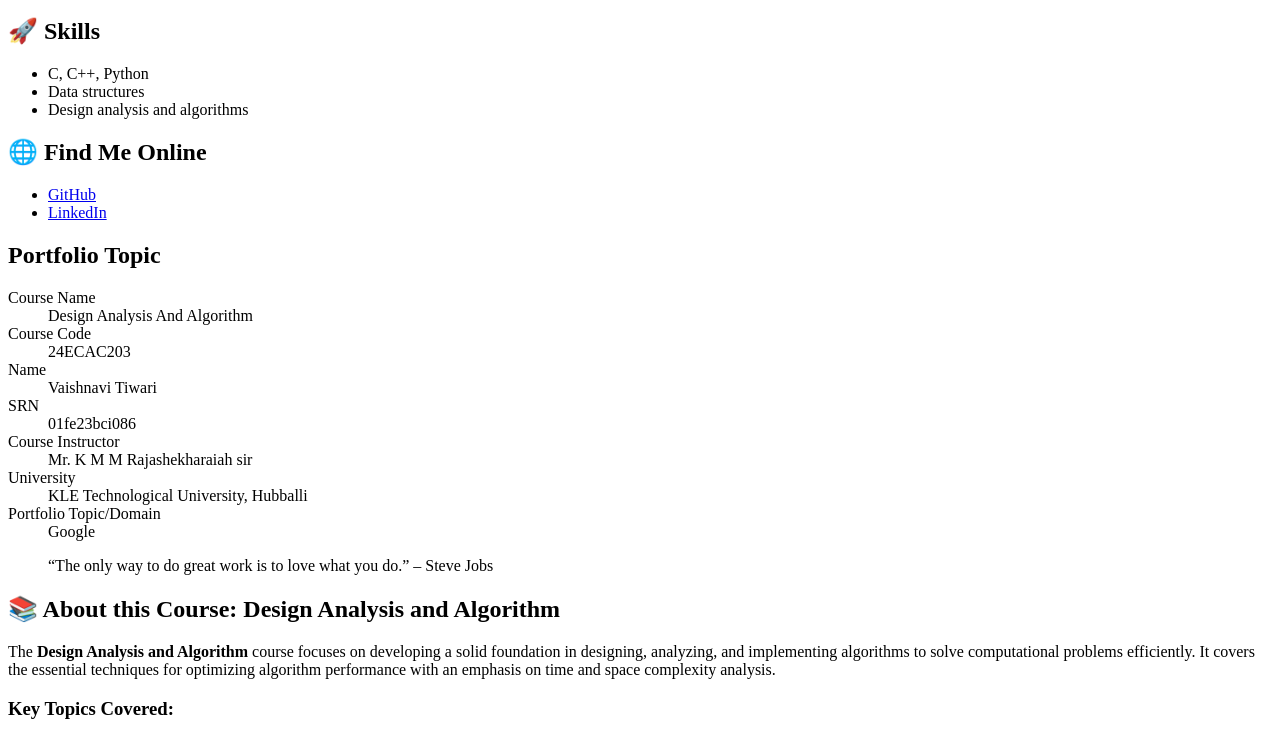
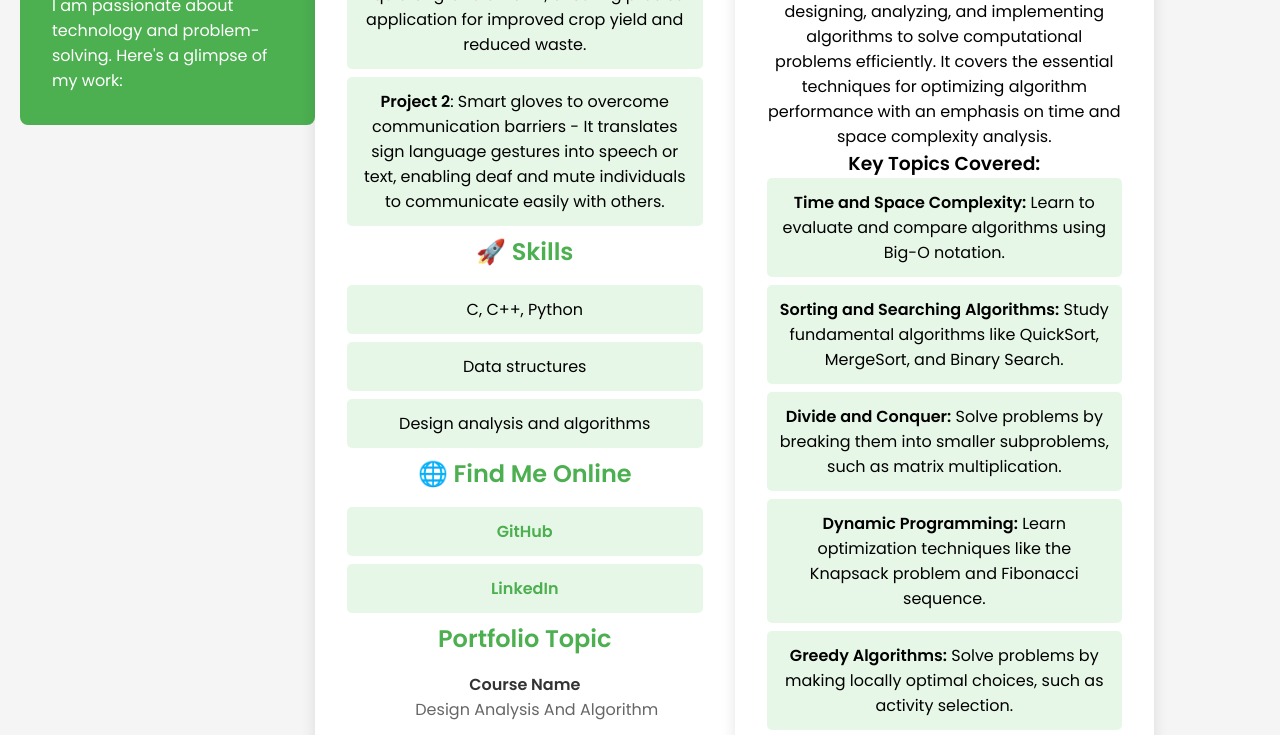
Before and after one commit to 01fe23bci086/portfolio1.github.io, a plain HTML site: page index.html in a window 1280 px wide. Shown: the part 219-954 px from the top of the page. Drawn offline with Linux system fonts and the light colour scheme.

Commit message:
Update index.html

```diff
--- a/index.html
+++ b/index.html
@@ -4,6 +4,8 @@
     <meta charset="UTF-8">
     <meta name="viewport" content="width=device-width, initial-scale=1.0">
     <title>Portfolio</title>
+      <link rel="stylesheet" href="style.css">
+    <link href="https://fonts.googleapis.com/css2?family=Poppins:wght@300;400;600&display=swap" rel="stylesheet">
 </head>
 <body>
     <header>
```
